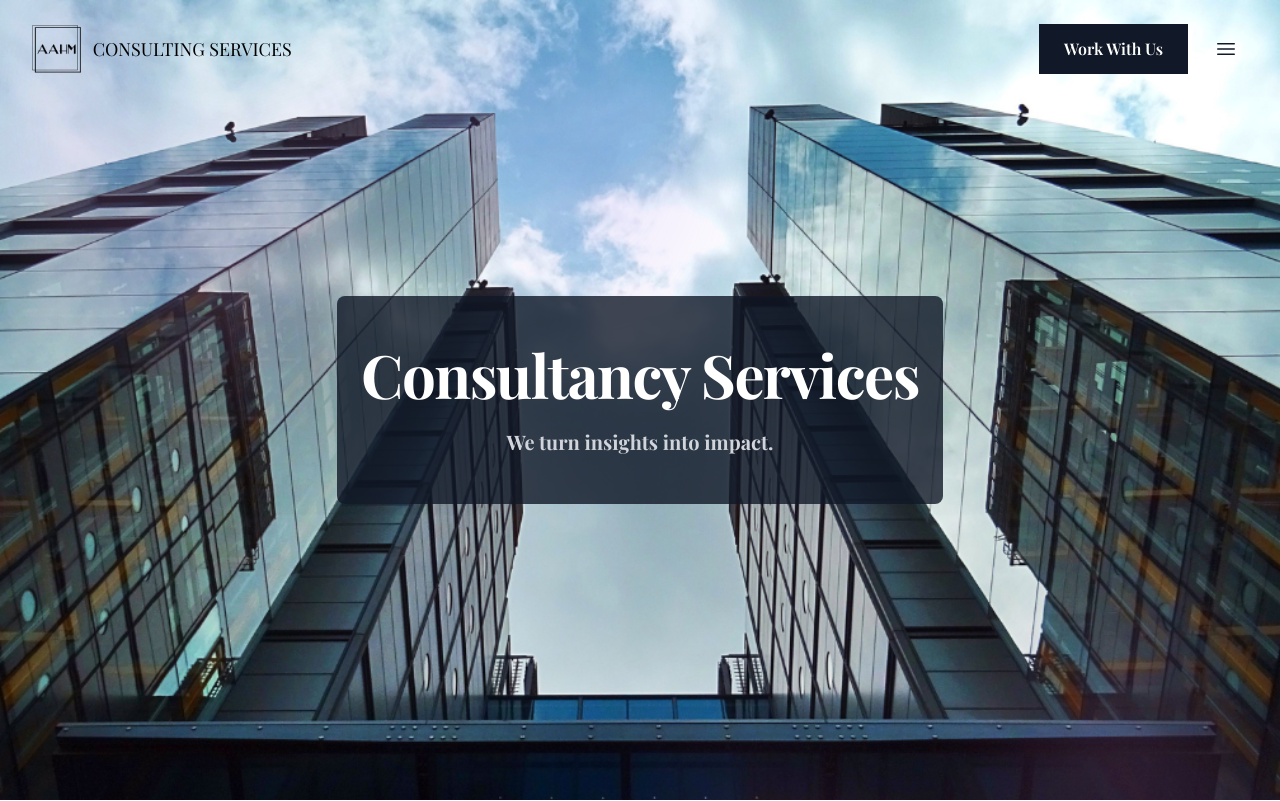
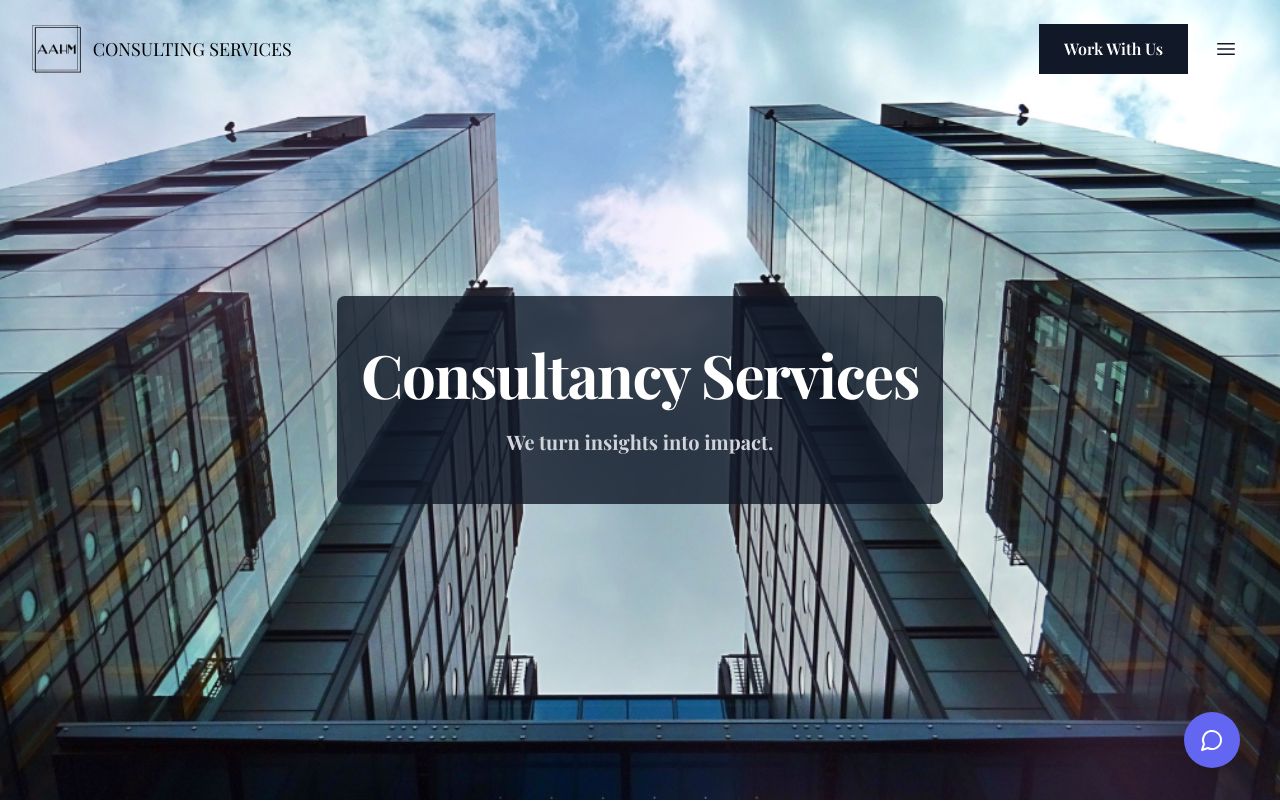
Before and after one commit to DrRhea/company_profile_usa, a Next.js app: page / in a window 1280 px wide. Shown: the top 801 px of the page. Built offline with nearby package versions, Linux system fonts and the light colour scheme; a web font is replaced by a local one.

Commit message:
feat: chatbot

```diff
--- a/src/app/layout.js
+++ b/src/app/layout.js
@@ -1,3 +1,4 @@
+import { MessageCircle } from "lucide-react";
 import "./globals.css";
 
 export const metadata = {
@@ -56,6 +57,9 @@ export default function RootLayout({ children }) {
       </head>
       <body>
         <main>{children}</main>
+        <div className="fixed bottom-4 right-4 md:bottom-8 md:right-10 bg-indigo-500 p-4 rounded-full text-white cursor-pointer">
+          <MessageCircle />
+        </div>
       </body>
     </html>
   );
```
